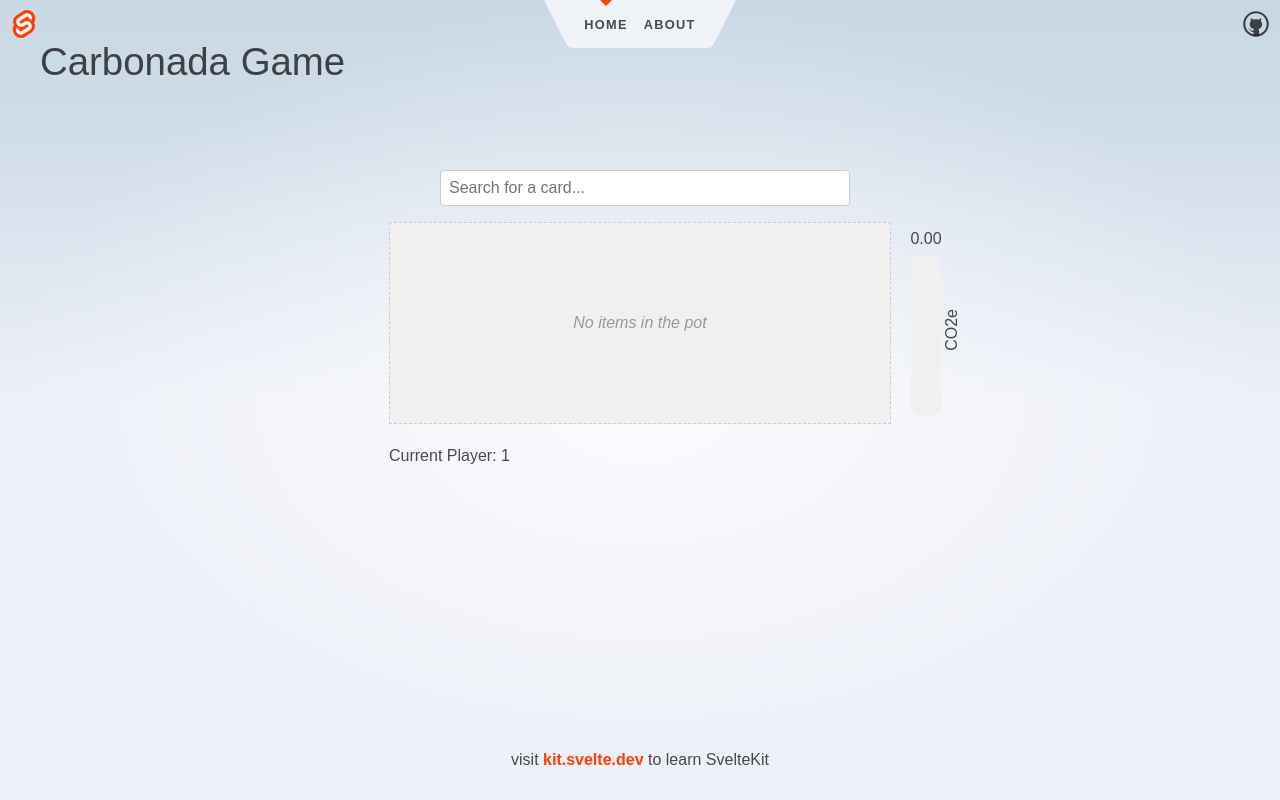
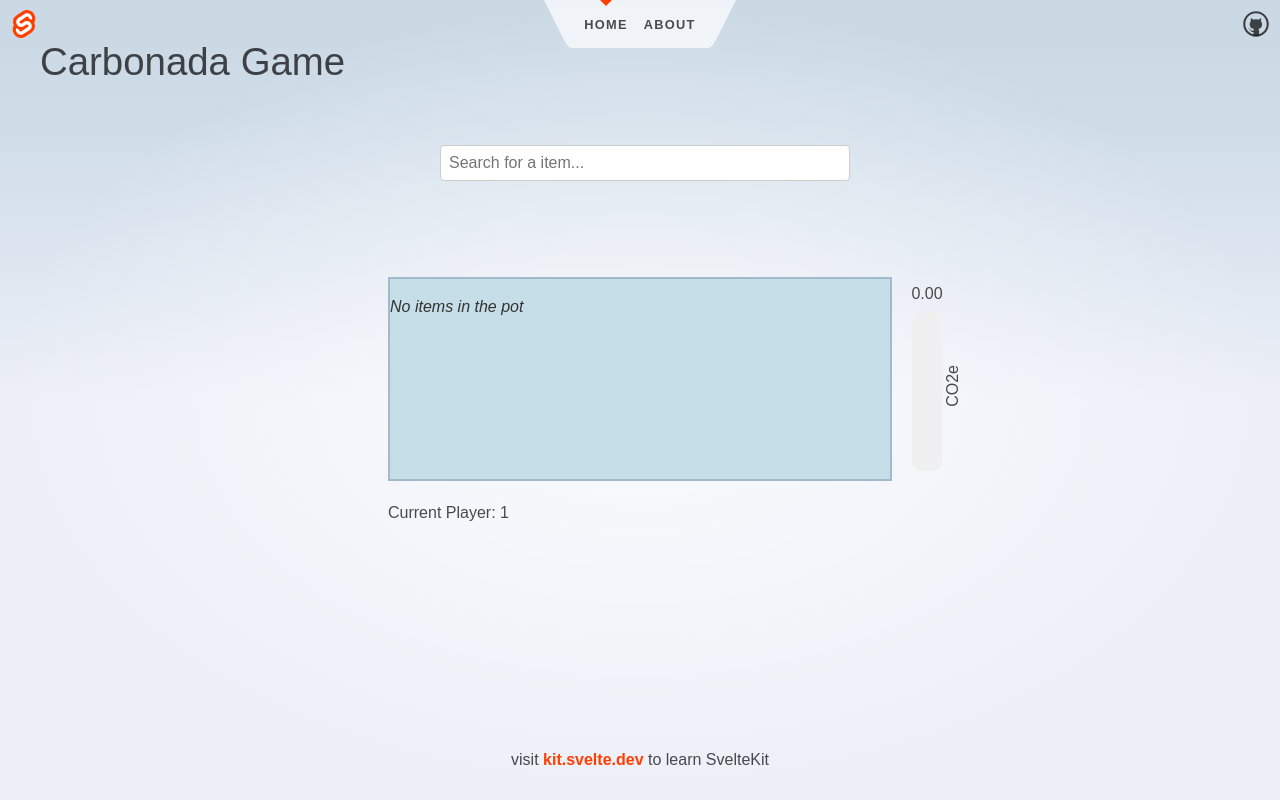
Before and after one commit to Vokturz/carbon-front, a SvelteKit app: page / in a window 1280 px wide. Both pictures are taken after a click on the button "Start Game". Built offline with nearby package versions, Linux system fonts and the light colour scheme.

Commit message:
Enhance CarbonadaDisplay and SearchItem components

```diff
--- a/src/routes/carbonada/CarbonadaDisplay.svelte
+++ b/src/routes/carbonada/CarbonadaDisplay.svelte
@@ -4,22 +4,35 @@
     import ProgressBar from './ProgressBar.svelte';
     import type { Item } from './types';
 
-
     let items: Item[] = [];
     carbonada.subscribe(value => {
         items = value;
     });
+
+    function getRandomPosition() {
+        return {
+            top: `${Math.random() * 60 + 20}%`,
+            left: `${Math.random() * 60 + 20}%`
+        };
+    }
+
+    function getRandomDelay() {
+        return Math.random() * 5;
+    }
 </script>
 
 <div class="carbonada-container">
     <div class="carbonada">
         <div class="pot">
             {#if items.length > 0}
-                <ul>
                 {#each items as item}
-                        <li>{item.product}</li>
+                    <div class="floating-item"
+                         style="top: {getRandomPosition().top};
+                                left: {getRandomPosition().left};
+                                animation-delay: {getRandomDelay()}s;">
+                        {item.product}
+                    </div>
                 {/each}
-                </ul>
             {:else}
                 <p>No items in the pot</p>
             {/if}
@@ -46,20 +59,41 @@
         justify-content: center;
     }
 
-
     .pot {
-		background-color: #f0f0f0;
-		border: 1px dashed #ccc;
-		display: flex;
-		align-items: center;
-		justify-content: center;
+        background-color: #c6dee7;
+        border: 2px solid #a2b9cc;
+        position: relative;
         width: 500px;
         height: 200px;
-		color: #999;
+        color: #333;
         font-style: italic;
+        overflow: hidden;
     }
 
+    .floating-item {
+        position: absolute;
+        padding: 5px;
+        background-color: rgba(255, 255, 255, 0.7);
+        border-radius: 5px;
+        font-size: 14px;
+        animation: float 5s ease-in-out infinite;
+    }
 
-
-
+    @keyframes float {
+        0% {
+            transform: translateY(0px) rotate(0deg);
+        }
+        25% {
+            transform: translateY(-10px) rotate(2deg);
+        }
+        50% {
+            transform: translateY(0px) rotate(0deg);
+        }
+        75% {
+            transform: translateY(10px) rotate(-2deg);
+        }
+        100% {
+            transform: translateY(0px) rotate(0deg);
+        }
+    }
 </style>
--- a/src/routes/carbonada/SearchItem.svelte
+++ b/src/routes/carbonada/SearchItem.svelte
@@ -43,10 +43,24 @@
 
 </script>
 
+<div class="search-container">
+  <div class="search-bar">
+    <i class="fas fa-search icon"></i>
+    <input
+      type="text"
+      placeholder="Search for a item..."
+      on:input={handleSearch}
+      on:keydown={handleKeyDown}
+      bind:value={searchQuery}
+    />
+  </div>
+</div>
+
+
 <style>
   .search-container {
     position: relative;
-    margin-bottom: 1rem;
+    margin-bottom: 6rem;
     display: flex;
     justify-content: center;
   }
@@ -72,16 +86,3 @@
     color: #888;
   }
 </style>
-
-<div class="search-container">
-  <div class="search-bar">
-    <i class="fas fa-search icon"></i>
-    <input
-      type="text"
-      placeholder="Search for a card..."
-      on:input={handleSearch}
-      on:keydown={handleKeyDown}
-      bind:value={searchQuery}
-    />
-  </div>
-</div>
```
Lines whose indentation alone changed are shown as unchanged.
